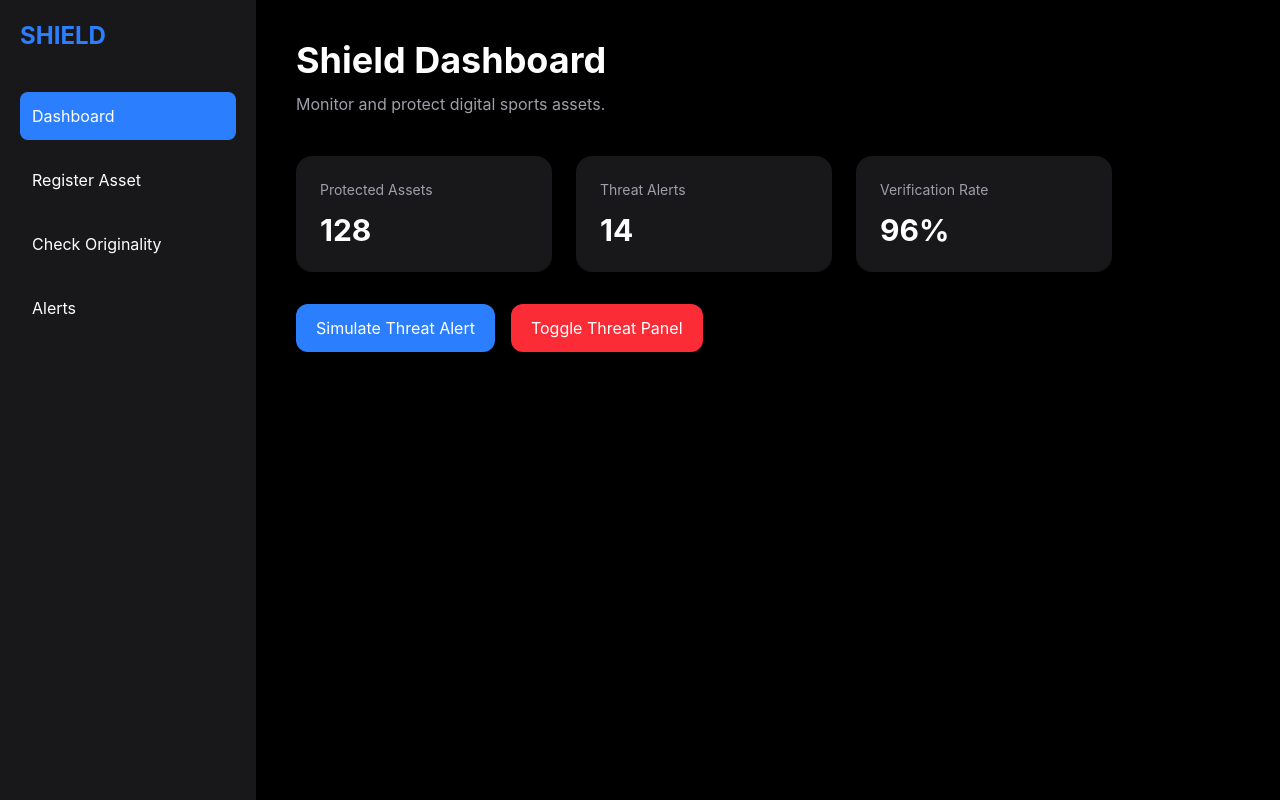
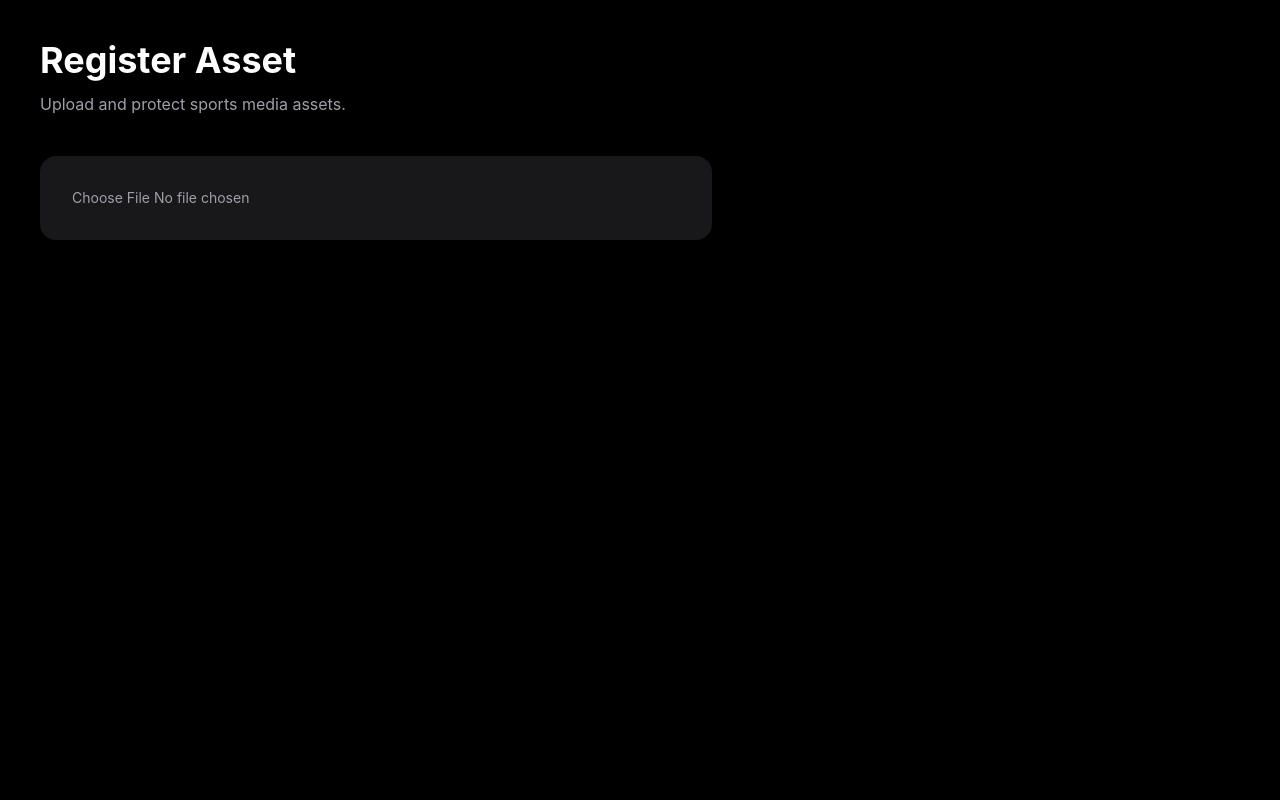
Before and after one commit to khubi07/Shield, a React app in the folder frontend/: page / in a window 1280 px wide. Built offline with nearby package versions, Linux system fonts and the light colour scheme; the HTML template or start-up script is replaced by a standard one.

Commit message:
register assest page done

```diff
--- a/frontend/src/App.jsx
+++ b/frontend/src/App.jsx
@@ -1,114 +1,8 @@
-import Sidebar from "./components/Sidebar"
-import StatCard from "./components/StatsCard"
-import { useState } from "react"
+import Dashboard from "./pages/Dashboard"
+import RegisterAsset from "./pages/RegisterAsset"
 
 function App() {
-  const [threatCount, setThreatCount] = useState(14)
-  const [showThreat, setShowThreat] = useState(false)
-  const alerts = [
-  {
-    title: "Watermarked repost detected",
-    severity: "HIGH"
-  },
-
-  {
-    title: "Modified suspicious content",
-    severity: "MEDIUM"
-  },
-
-  {
-    title: "Authorized partner usage",
-    severity: "LOW"
-  }
-]
-  return (
-    <div className="flex bg-black min-h-screen">
-
-      <Sidebar />
-
-      <div className="flex-1 p-10 text-white">
-
-        <h1 className="text-4xl font-bold">
-          Shield Dashboard
-        </h1>
-
-        <p className="text-zinc-400 mt-3">
-          Monitor and protect digital sports assets.
-        </p>
-
-        <div className="flex gap-6 mt-10 flex-wrap">
-
-          <StatCard
-            title="Protected Assets"
-            value="128"
-          />
-
-          <StatCard
-            title="Threat Alerts"
-            value={threatCount}
-          />
-
-          <StatCard
-            title="Verification Rate"
-            value="96%"
-          />
-
-        </div>
-        <button
-          onClick={() => setThreatCount(threatCount + 1)}
-          className="
-            mt-8
-            bg-blue-500
-            px-5
-            py-3
-            rounded-xl
-            hover:bg-blue-600
-          "
-        >
-          Simulate Threat Alert
-        </button>
-
-        <button
-          onClick={() => setShowThreat(!showThreat)}
-          className="
-            mt-4
-            ml-4
-            bg-red-500
-            px-5
-            py-3
-            rounded-xl
-            hover:bg-red-600
-          "
-        >
-          Toggle Threat Panel
-        </button>
-
-        {
-        showThreat && (
-          <div className="
-            mt-8
-            bg-red-950
-            border
-            border-red-500
-            p-6
-            rounded-2xl
-          ">
-
-            <h2 className="text-2xl font-bold text-red-400">
-              HIGH SEVERITY ALERT
-            </h2>
-
-            <p className="text-zinc-300 mt-3">
-              Unauthorized watermarked repost detected.
-            </p>
-
-          </div>
-        )
-      }
-
-      </div>
-    </div>
-  )
+  return <RegisterAsset />
 }
 
 export default App
--- a/frontend/src/components/StatsCard.jsx
+++ b/frontend/src/components/StatsCard.jsx
@@ -1,13 +1,33 @@
 function StatCard(props) {
+
   return (
-    <div className="bg-zinc-900 p-6 rounded-2xl w-64">
-      <h2 className="text-zinc-400 text-sm">
+    <div className="
+      bg-zinc-900
+      border
+      border-zinc-800
+      p-6
+      rounded-2xl
+      w-72
+      hover:border-blue-500
+      transition-all
+      duration-300
+    ">
+
+      <p className="text-zinc-400 text-sm">
         {props.title}
+      </p>
+
+      <h2 className="text-4xl font-bold mt-4 text-white">
+        {props.value}
       </h2>
 
-      <p className="text-3xl font-bold mt-3 text-white">
-        {props.value}
-      </p>
+      <div className="
+        mt-6
+        h-1
+        rounded-full
+        bg-blue-500
+      "></div>
+
     </div>
   )
 }
--- a/frontend/src/pages/Dashboard.jsx
+++ b/frontend/src/pages/Dashboard.jsx
@@ -1,38 +1,143 @@
-import StatsCard from "../components/StatsCard"
+import { useState } from "react"
+
+import Sidebar from "../components/Sidebar"
+import StatCard from "../components/StatsCard"
+import AlertCard from "../components/AlertCard"
 
 function Dashboard() {
 
-  const statsData = [
+  const [threatCount, setThreatCount] = useState(14)
+
+  const [showThreat, setShowThreat] = useState(false)
+
+  const alerts = [
     {
-      title: "Active Alerts",
-      value: "12",
+      title: "Watermarked repost detected",
+      severity: "HIGH"
     },
+
     {
-      title: "Threat Level",
-      value: "High",
+      title: "Modified suspicious content",
+      severity: "MEDIUM"
     },
+
     {
-      title: "Blocked Attacks",
-      value: "156",
-    },
+      title: "Authorized partner usage",
+      severity: "LOW"
+    }
   ]
 
   return (
-    <div className="min-h-screen bg-zinc-950 text-white p-6">
+    <div className="flex bg-gradient-to-br from-black via-zinc-950 to-black min-h-screen">
 
-      <h1 className="text-3xl font-bold mb-6">
-        Shield Dashboard
-      </h1>
+      <Sidebar />
 
-      <div className="grid grid-cols-3 gap-4">
+      <div className="flex-1 p-10 text-white">
 
-        {statsData.map((item, index) => (
-            <StatsCard
+        <h1 className="
+          text-5xl
+          font-bold
+          bg-gradient-to-r
+          from-white
+          to-zinc-400
+          bg-clip-text
+          text-transparent
+        ">
+          Shield Dashboard
+        </h1>
+
+        <p className="text-zinc-400 mt-3">
+          Monitor and protect digital sports assets.
+        </p>
+
+        <div className="flex gap-6 mt-10 flex-wrap">
+
+          <StatCard
+            title="Protected Assets"
+            value="128"
+          />
+
+          <StatCard
+            title="Threat Alerts"
+            value={threatCount}
+          />
+
+          <StatCard
+            title="Verification Rate"
+            value="96%"
+          />
+
+        </div>
+
+        <button
+          onClick={() => setThreatCount(threatCount + 1)}
+          className="
+            mt-8
+            bg-blue-500
+            px-5
+            py-3
+            rounded-xl
+            hover:bg-blue-600
+          "
+        >
+          Simulate Threat Alert
+        </button>
+
+        <button
+          onClick={() => setShowThreat(!showThreat)}
+          className="
+            mt-4
+            ml-4
+            bg-red-500
+            px-5
+            py-3
+            rounded-xl
+            hover:bg-red-600
+          "
+        >
+          Toggle Threat Panel
+        </button>
+
+        {
+          showThreat && (
+            <div className="
+              mt-8
+              bg-red-950
+              border
+              border-red-500
+              p-6
+              rounded-2xl
+            ">
+
+              <h2 className="text-2xl font-bold text-red-400">
+                HIGH SEVERITY ALERT
+              </h2>
+
+              <p className="text-zinc-300 mt-3">
+                Unauthorized watermarked repost detected.
+              </p>
+
+            </div>
+          )
+        }
+
+        <div className="mt-12">
+
+          <h2 className="text-2xl font-bold mb-6">
+            Recent Alerts
+          </h2>
+
+          {
+            alerts.map((alert, index) => (
+              <AlertCard
                 key={index}
-                title={item.title}
-                value={item.value}
-            />
-        ))}
+                title={alert.title}
+                severity={alert.severity}
+              />
+            ))
+          }
+
+        </div>
 
       </div>
 
--- /dev/null
+++ b/frontend/src/pages/RegisterAsset.jsx
@@ -0,0 +1,117 @@
+import { useState } from "react"
+
+function RegisterAsset() {
+
+  const [image, setImage] = useState(null)
+
+  const [registered, setRegistered] = useState(false)
+
+  return (
+    <div className="
+      min-h-screen
+      bg-black
+      text-white
+      p-10
+    ">
+
+      <h1 className="text-4xl font-bold">
+        Register Asset
+      </h1>
+
+      <p className="text-zinc-400 mt-3">
+        Upload and protect sports media assets.
+      </p>
+
+      <div className="
+        mt-10
+        bg-zinc-900
+        p-8
+        rounded-2xl
+        max-w-2xl
+      ">
+
+        <input
+          type="file"
+          accept="image/*"
+          className="
+            block
+            w-full
+            text-sm
+            text-zinc-400
+          "
+          onChange={(e) => {
+            setImage(e.target.files[0])
+}}
+        />
+
+      </div>
+
+      {
+        image && (
+            <div className="mt-8">
+
+            <h2 className="text-xl font-semibold mb-4">
+                Preview
+            </h2>
+
+            <img
+                src={URL.createObjectURL(image)}
+                alt="Preview"
+                className="
+                w-96
+                rounded-2xl
+                border
+                border-zinc-800
+                "
+            />
+
+            </div>
+        )
+        }
+
+        {
+        image && (
+            <button
+            onClick={() => setRegistered(true)}
+            className="
+                mt-8
+                bg-blue-500
+                px-6
+                py-3
+                rounded-xl
+                hover:bg-blue-600
+            "
+            >
+            Register Asset
+            </button>
+        )
+        }
+
+        {
+        registered && (
+            <div className="
+            mt-8
+            bg-green-950
+            border
+            border-green-500
+            p-6
+            rounded-2xl
+            max-w-2xl
+            ">
+
+            <h2 className="text-2xl font-bold text-green-400">
+                Asset Registered Successfully
+            </h2>
+
+            <p className="text-zinc-300 mt-3">
+                Invisible watermark embedded and fingerprint generated.
+            </p>
+
+            </div>
+        )
+        }
+    </div>
+  )
+}
+
+export default RegisterAsset
```
